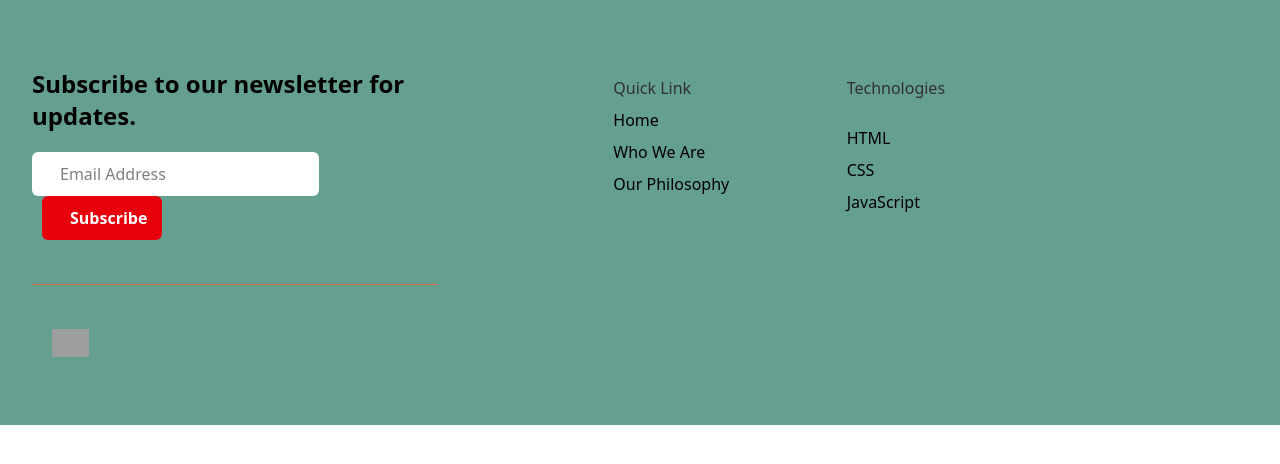
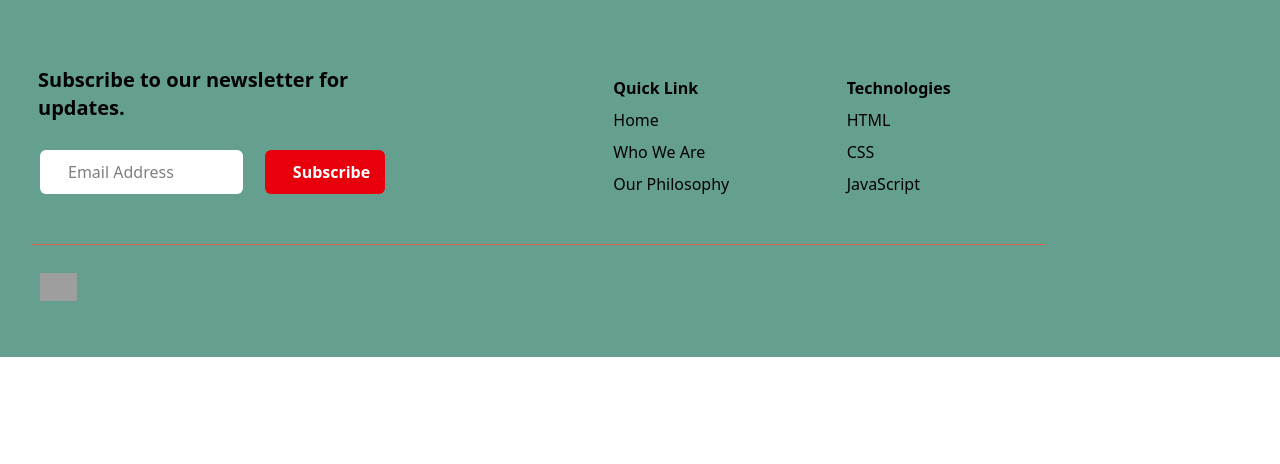
Before and after one commit to chelsigorridon/CHEGOR25091_PTO2502_GroupA_ChelsiGorridon_SDF05, a website: page src/index.html in a window 1280 px wide. Drawn offline with Linux system fonts and the light colour scheme; grey boxes are pictures that could not be loaded.

Commit message:
Adjusted btn/Border Line Width

```diff
--- a/src/index.html
+++ b/src/index.html
@@ -21,10 +21,10 @@
 
 
 
-                 <div class="my-5 text-left">
-                 <h2 class=" text-2xl font-semibold mb-5 "> Subscribe to our newsletter for updates.</h2>
-                 <input type="text" placeholder="Email Address" class="bg-white rounded-md px-7 py-2.5 " alt="Email Address">
-                 <button class="md:w-30 lg:w-30 lg:mx-2.5 font-semibold text-white cursor-pointer mx-3 bg-red-600 rounded-md px-7 py-2.5 w-3/4 ">Subscribe</button>
+                 <div class="my-3 text-left">
+                 <h2 class=" text-xl font-semibold mb-5 m-1.5 "> Subscribe to our newsletter for updates.</h2>
+                 <input type="text" placeholder="Email Address" class=" m-2 bg-white rounded-md px-7 py-2.5 w-11/12 md:w-4/12 lg:w-6/12 " alt="Email Address">
+                 <button class="md:w-30 lg:w-30 lg:mx-2.5 mx-2 font-semibold text-white cursor-pointer bg-red-600 rounded-md px-7 py-2.5 w-11/12">Subscribe</button>
                 </div>
 
                  </div>
@@ -35,7 +35,7 @@
 
 
                    <div class="space-y-2 text-left my-7 mx-7 lg:ml-44 ">
-                   <h3 class="text-[#313131]">Quick Link</h3>
+                   <h3 class="text-black font-semibold ">Quick Link</h3>
                    <ul class="space-y-2">
                    <li><a href="#">Home</a></li>
                    <li> <a href="#">Who We Are</a></li>
@@ -45,7 +45,7 @@
                    </div>
 
                     <div class="space-y-2 text-left my-7 mx-7  grid md:col-span-2 md:ml-1 lg:col-span-1 ">
-                    <h3 class="text-[#313131] ">Technologies</h3>
+                    <h3 class="text-black font-semibold ">Technologies</h3>
                     <ul class="space-y-2">
                     <li> <a href="#">HTML</a> </li>
                     <li> <a href="#">CSS</a> </li>
@@ -56,10 +56,10 @@
 
 
 
-                    <div class="flex flex-col">
-                    <hr class=" lg:w-full my-6 border-[#d86943]">
+                    <div class="grid content-start">
+                    <hr class=" lg:w-[250%] my-5 border-[#d86943]">
 
-                    <div class="my-5 mx-5">
+                    <div class="my-2 mx-2">
                     <a href="https://www.codespace.co.za/">
                     <img class="w-auto h-7" src="https://codespace-assets.global.ssl.fastly.net/wp/assets/website/codespace-primary-logo-light.svg" alt="CodeSpace Logo">
                     </a>
```
Also changed, not shown: src/output.css.
